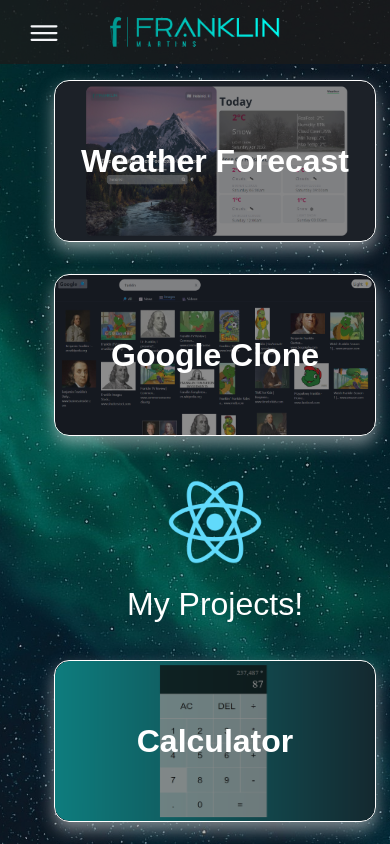
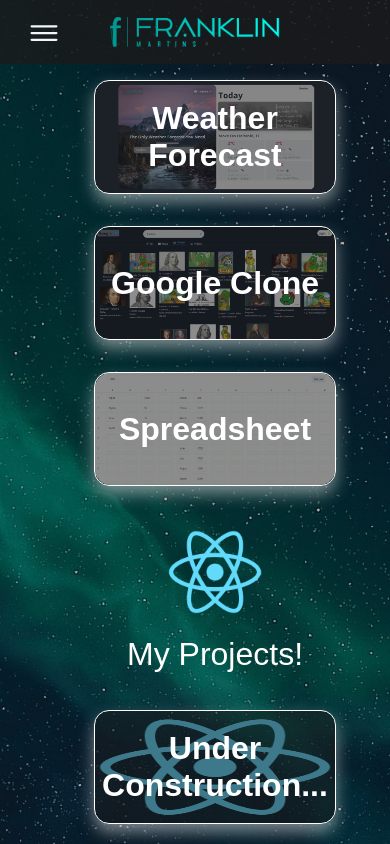
Before and after one commit to franklinsvm/franklins-page, a React (Create React App) app: page /portfolio in a window 390 px wide. Shown: the top 844 px of the page. Built offline with nearby package versions, Linux system fonts and the light colour scheme.

Commit message:
Portfolio update

```diff
--- a/src/Components/PortfolioPage.css
+++ b/src/Components/PortfolioPage.css
@@ -62,6 +62,7 @@
 .portfolio-item-text {
     color: white;
     font-size: 2rem;
+    text-align: center;
 }
 
 .portfolio-item-img {
@@ -116,4 +117,9 @@
         align-items: center;
         gap: 2rem;
     }
+
+    .portfolio-item {
+        width: 15rem;
+        height: 7rem;
+    }
 }
--- a/src/Components/PortfolioPage.jsx
+++ b/src/Components/PortfolioPage.jsx
@@ -13,12 +13,12 @@
                 <PortfolioItem src="Imgs/google-clone.png" text="Google Clone" url="https://f-google-clone.herokuapp.com/search" />
             </ul>
             <ul className="portfolio-items portfolio-middle" >
-                {/* <PortfolioItem src="logo512.png" text="Spreadsheet" /> */}
+                <PortfolioItem src="Imgs/spreadsheet.png" text="Spreadsheet" url="https://f-spreadsheet.herokuapp.com/" />
                 <div className="portfolio-center">
                     <img src="logo512.png" className="portfolio-img" alt="/" />
                     <span>My Projects!</span>
                 </div>
-                {/* <PortfolioItem src="logo512.png" text="Travel Planner" /> */}
+                <PortfolioItem src="logo512.png" text="Under Construction..." />
             </ul>
             <ul className="portfolio-items portfolio-bottom" >
                 <PortfolioItem src="Imgs/calculator.png" text="Calculator" url="https://f-calculator.herokuapp.com/" />
```
Also changed, not shown: public/Imgs/spreadsheet.png (added).
